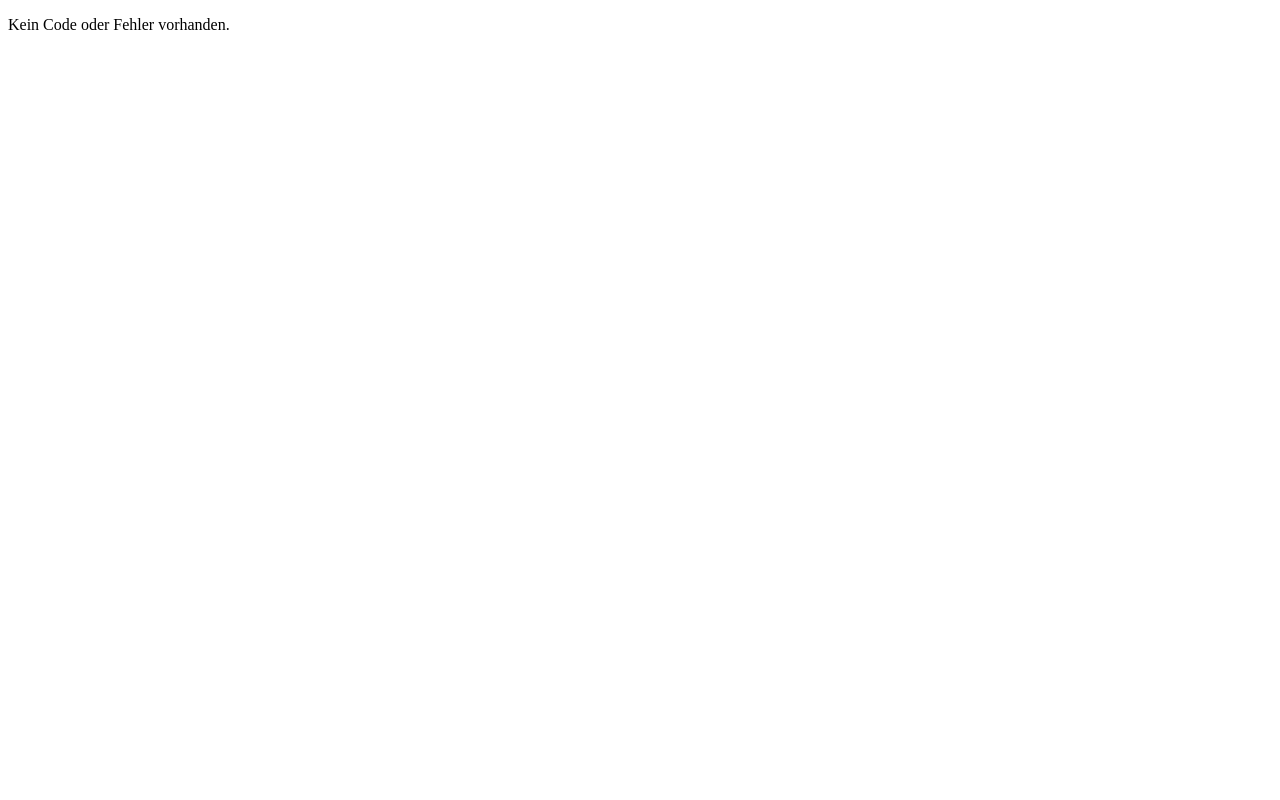
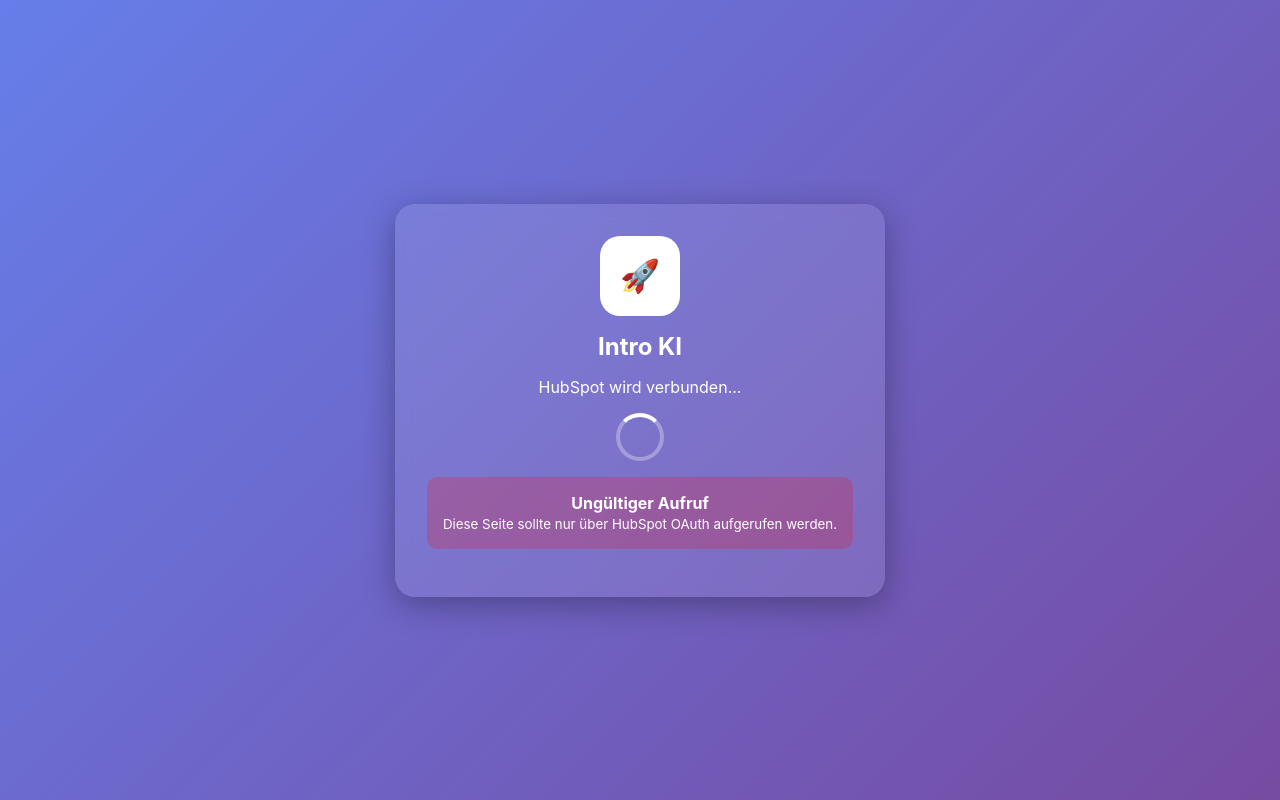
Before and after one commit to Nux8561/hubspot-callback, a plain HTML site: page hubspot-callback.html in a window 1280 px wide. Drawn offline with Linux system fonts and the light colour scheme.

Commit message:
Add files via upload

```diff
--- a/hubspot-callback.html
+++ b/hubspot-callback.html
@@ -1,26 +1,144 @@
 <!DOCTYPE html>
 <html lang="de">
 <head>
-  <meta charset="UTF-8" />
-  <title>HubSpot Callback</title>
+    <meta charset="UTF-8">
+    <meta name="viewport" content="width=device-width, initial-scale=1.0">
+    <title>HubSpot Verbindung - Intro KI</title>
+    <style>
+        body {
+            font-family: -apple-system, BlinkMacSystemFont, 'Segoe UI', Roboto, sans-serif;
+            background: linear-gradient(135deg, #667eea 0%, #764ba2 100%);
+            margin: 0;
+            padding: 0;
+            display: flex;
+            justify-content: center;
+            align-items: center;
+            min-height: 100vh;
+            color: white;
+        }
+        .container {
+            text-align: center;
+            background: rgba(255, 255, 255, 0.1);
+            padding: 2rem;
+            border-radius: 20px;
+            backdrop-filter: blur(10px);
+            box-shadow: 0 8px 32px rgba(0, 0, 0, 0.3);
+        }
+        .logo {
+            width: 80px;
+            height: 80px;
+            background: white;
+            border-radius: 20px;
+            margin: 0 auto 1rem;
+            display: flex;
+            align-items: center;
+            justify-content: center;
+            font-size: 2rem;
+            color: #667eea;
+        }
+        h1 {
+            margin: 0 0 1rem 0;
+            font-size: 1.5rem;
+        }
+        .spinner {
+            width: 40px;
+            height: 40px;
+            border: 4px solid rgba(255, 255, 255, 0.3);
+            border-top: 4px solid white;
+            border-radius: 50%;
+            animation: spin 1s linear infinite;
+            margin: 1rem auto;
+        }
+        @keyframes spin {
+            0% { transform: rotate(0deg); }
+            100% { transform: rotate(360deg); }
+        }
+        .error {
+            background: rgba(255, 0, 0, 0.2);
+            padding: 1rem;
+            border-radius: 10px;
+            margin-top: 1rem;
+        }
+        .success {
+            background: rgba(0, 255, 0, 0.2);
+            padding: 1rem;
+            border-radius: 10px;
+            margin-top: 1rem;
+        }
+    </style>
 </head>
 <body>
-  <p>Bitte warten… Sie werden automatisch weitergeleitet.</p>
+    <div class="container">
+        <div class="logo">🚀</div>
+        <h1>Intro KI</h1>
+        <p>HubSpot wird verbunden...</p>
+        <div class="spinner"></div>
+        <p id="status">Bitte warten...</p>
+    </div>
+
     <script>
-    // Hole Code oder Fehler aus der URL
+        console.log('HubSpot Callback Page geladen');
+
+        // URL Parameter auslesen
         const params = new URLSearchParams(window.location.search);
         const code = params.get("code");
         const error = params.get("error");
+        const state = params.get("state");
+
+        console.log('URL Parameter:', { code, error, state });
+
+        const statusElement = document.getElementById('status');
 
         if (error) {
-      // Fehler an die App weiterleiten
-      window.location.href = `introki://hubspot-callback?error=${error}`;
+            // Fehlerbehandlung
+            console.error('HubSpot OAuth Fehler:', error);
+            statusElement.innerHTML = `
+                <div class="error">
+                    <strong>Fehler:</strong> ${error}<br>
+                    <small>Die Verbindung konnte nicht hergestellt werden.</small>
+                </div>
+            `;
+
+            // Weiterleitung zur App mit Fehler
+            setTimeout(() => {
+                window.location.href = `introki://hubspot-callback?error=${encodeURIComponent(error)}`;
+            }, 2000);
+
         } else if (code) {
-      // Erfolgreich → Code an die App weiterleiten
-      window.location.href = `introki://hubspot-callback?code=${code}`;
+            // Erfolgreiche Autorisierung
+            console.log('HubSpot OAuth Code erhalten:', code);
+            statusElement.innerHTML = `
+                <div class="success">
+                    <strong>Erfolgreich!</strong><br>
+                    <small>Weiterleitung zur App...</small>
+                </div>
+            `;
+
+            // Weiterleitung zur App mit Code
+            setTimeout(() => {
+                const redirectUrl = `introki://hubspot-callback?code=${encodeURIComponent(code)}${state ? `&state=${encodeURIComponent(state)}` : ''}`;
+                console.log('Weiterleitung zu:', redirectUrl);
+                window.location.href = redirectUrl;
+            }, 1500);
+
         } else {
-      document.body.innerHTML = "<p>Kein Code oder Fehler vorhanden.</p>";
+            // Keine Parameter - möglicherweise direkter Aufruf
+            console.log('Keine OAuth Parameter gefunden');
+            statusElement.innerHTML = `
+                <div class="error">
+                    <strong>Ungültiger Aufruf</strong><br>
+                    <small>Diese Seite sollte nur über HubSpot OAuth aufgerufen werden.</small>
+                </div>
+            `;
         }
+
+        // Fallback: Nach 10 Sekunden zur App weiterleiten
+        setTimeout(() => {
+            if (!code && !error) {
+                console.log('Fallback: Weiterleitung zur App');
+                window.location.href = 'introki://hubspot-callback?error=timeout';
+            }
+        }, 10000);
     </script>
 </body>
 </html>
```
Lines whose indentation alone changed are shown as unchanged.
